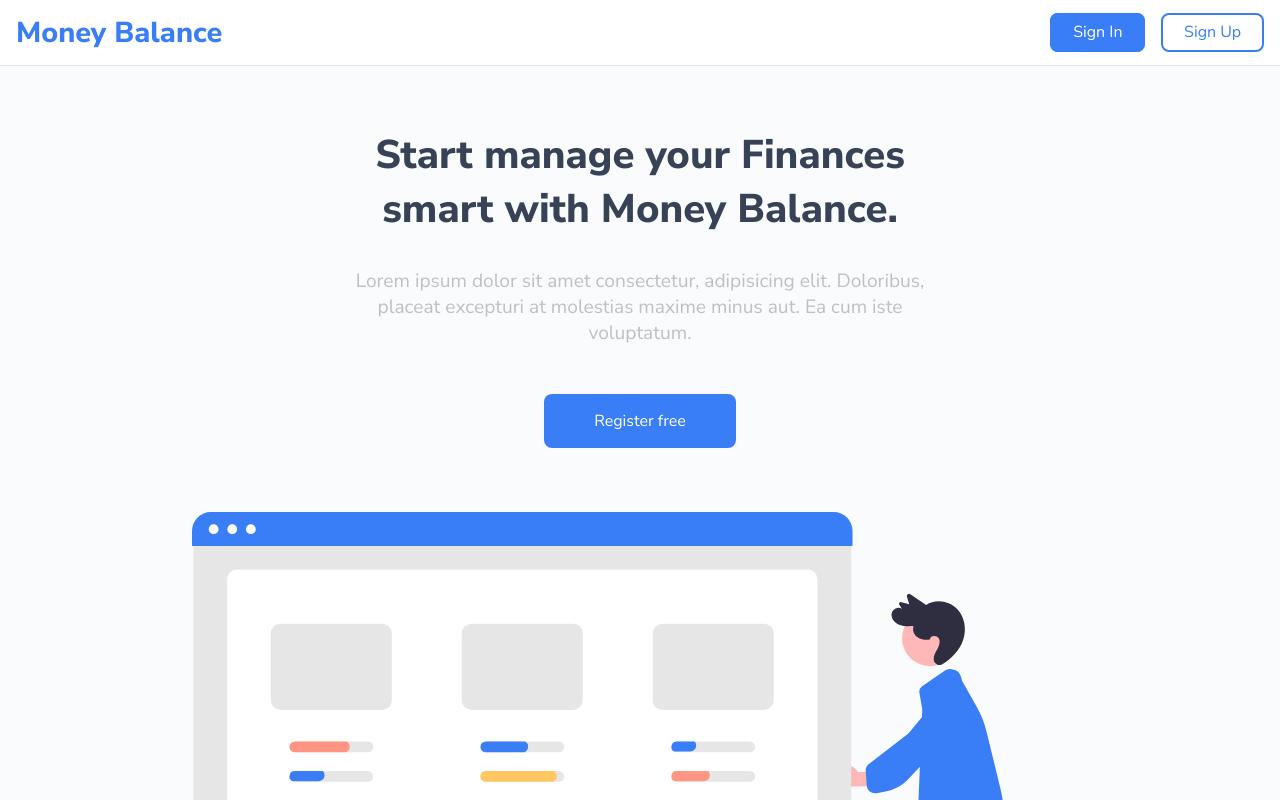
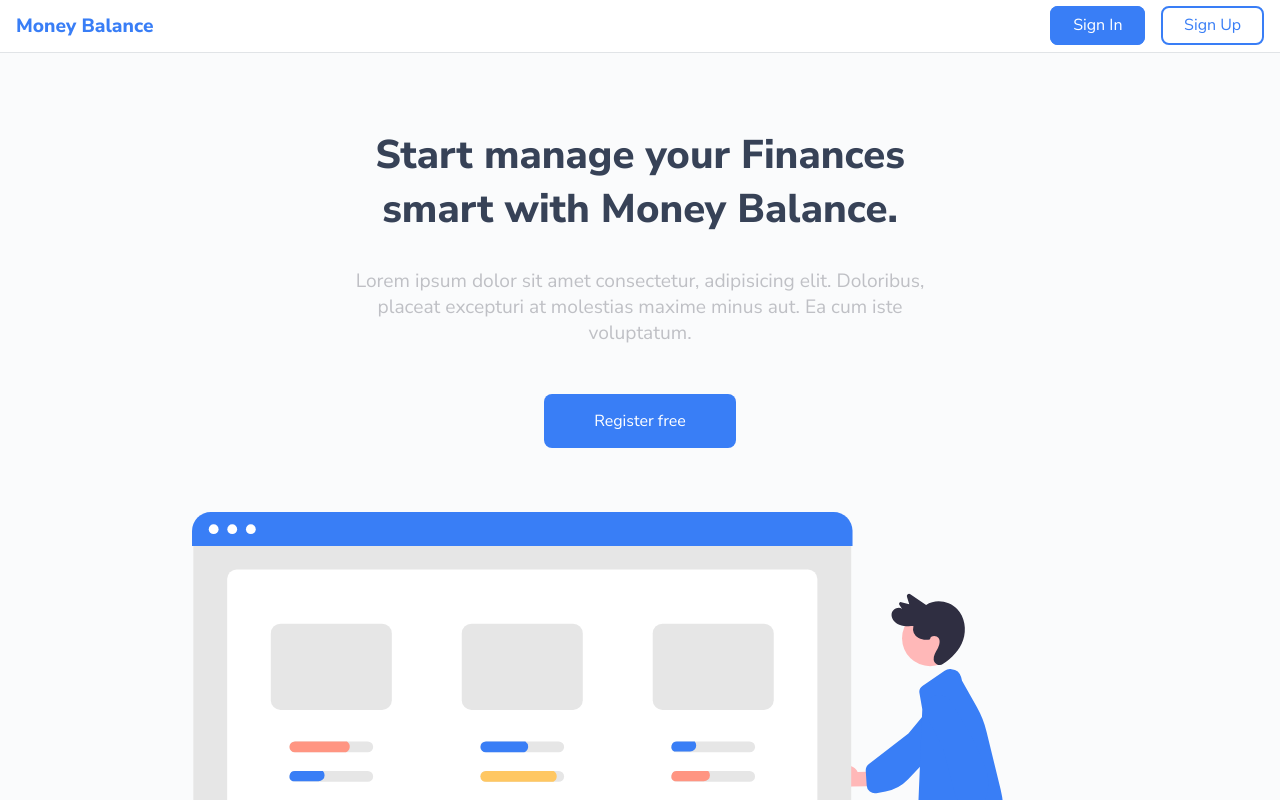
Before and after one commit to wojtek99955/money-balance, a React (Create React App) app in the folder client/: page / in a window 1280 px wide. Shown: the top 800 px of the page. Built offline with nearby package versions, Linux system fonts and the light colour scheme.

Commit message:
update style

```diff
--- a/client/src/assets/atoms/Logo.tsx
+++ b/client/src/assets/atoms/Logo.tsx
@@ -2,7 +2,7 @@ import { useNavigate } from "react-router-dom";
 import styled from "styled-components";
 
 const LogoContainer = styled.div`
-  font-size: 1.8rem;
+  font-size: 1.2rem;
   font-weight: 700;
   color: ${({ theme }) => theme.colors.main.default};
   cursor: pointer;
```
